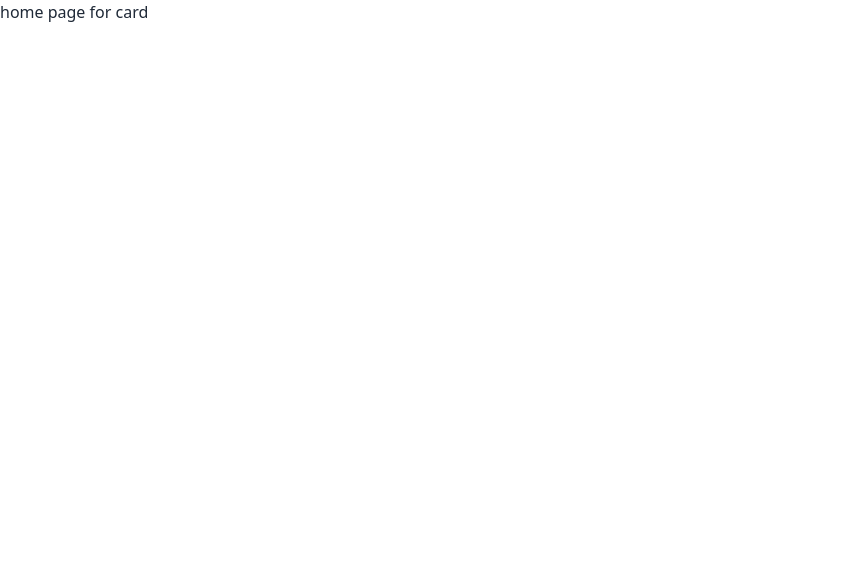
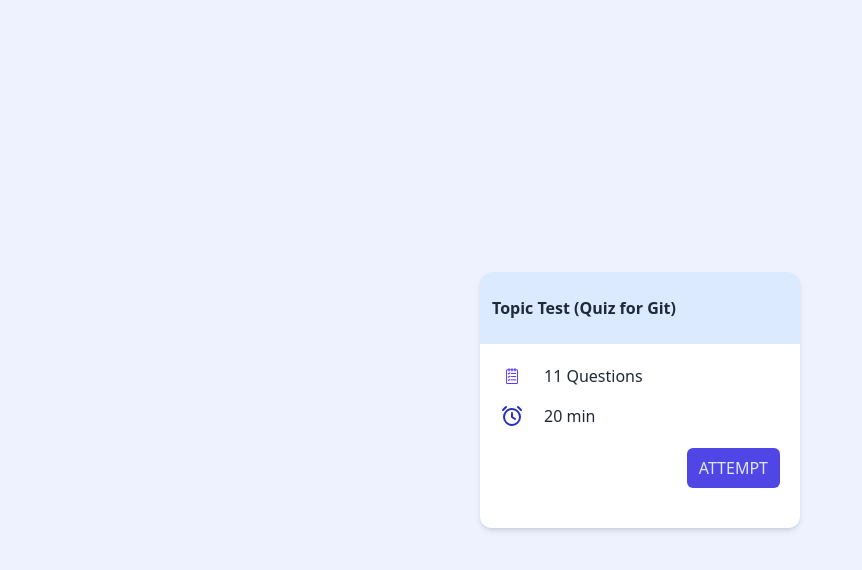
Before and after one commit to Sayem92/campus-placement-course, a React (Create React App) app: page / in a window 1280 px wide. Shown: the top 570 px of the page, without its empty margins (0-862 px from the left). Built offline with nearby package versions, Linux system fonts and the light colour scheme.

Commit message:
add home card

```diff
--- a/src/components/home/Home.jsx
+++ b/src/components/home/Home.jsx
@@ -1,11 +1,34 @@
-import React from 'react';
+import React from "react";
+import qList from "../../assets/qlist.svg";
+import time from "../../assets/time.svg";
 
 const Home = () => {
-    return (
-        <div>
-            home page for card
+  return (
+    <div>
+      <div class="flex h-screen items-center justify-center bg-indigo-50 px-4">
+        <div class="max-w-sm overflow-hidden rounded-xl bg-white shadow-md duration-200 hover:scale-105 hover:shadow-xl w-80 h-64">
+          <h1 className="py-6 px-3 font-bold bg-blue-100">
+            Topic Test (Quiz for Git)
+          </h1>
+          <div class="p-5 space-y-4">
+            <div className="flex justify-start items-center gap-5">
+              <img className="w-6 h-6" src={qList} alt="" />
+              <p>11 Questions</p>
+            </div>
+            <div className="flex justify-start items-center gap-5">
+              <img className="w-6 h-6" src={time} alt="" />
+              <p>20 min</p>
+            </div>
+          </div>
+          <div className="flex justify-end mx-5">
+            <button class="px-3 rounded-md bg-indigo-600  py-2 text-indigo-100 hover:bg-indigo-500 hover:shadow-md duration-75 uppercase">
+              attempt
+            </button>
+          </div>
         </div>
-    );
+      </div>
+    </div>
+  );
 };
 
 export default Home;
```
Also changed, not shown: src/assets/qlist.svg (added), src/assets/time.svg (added).
